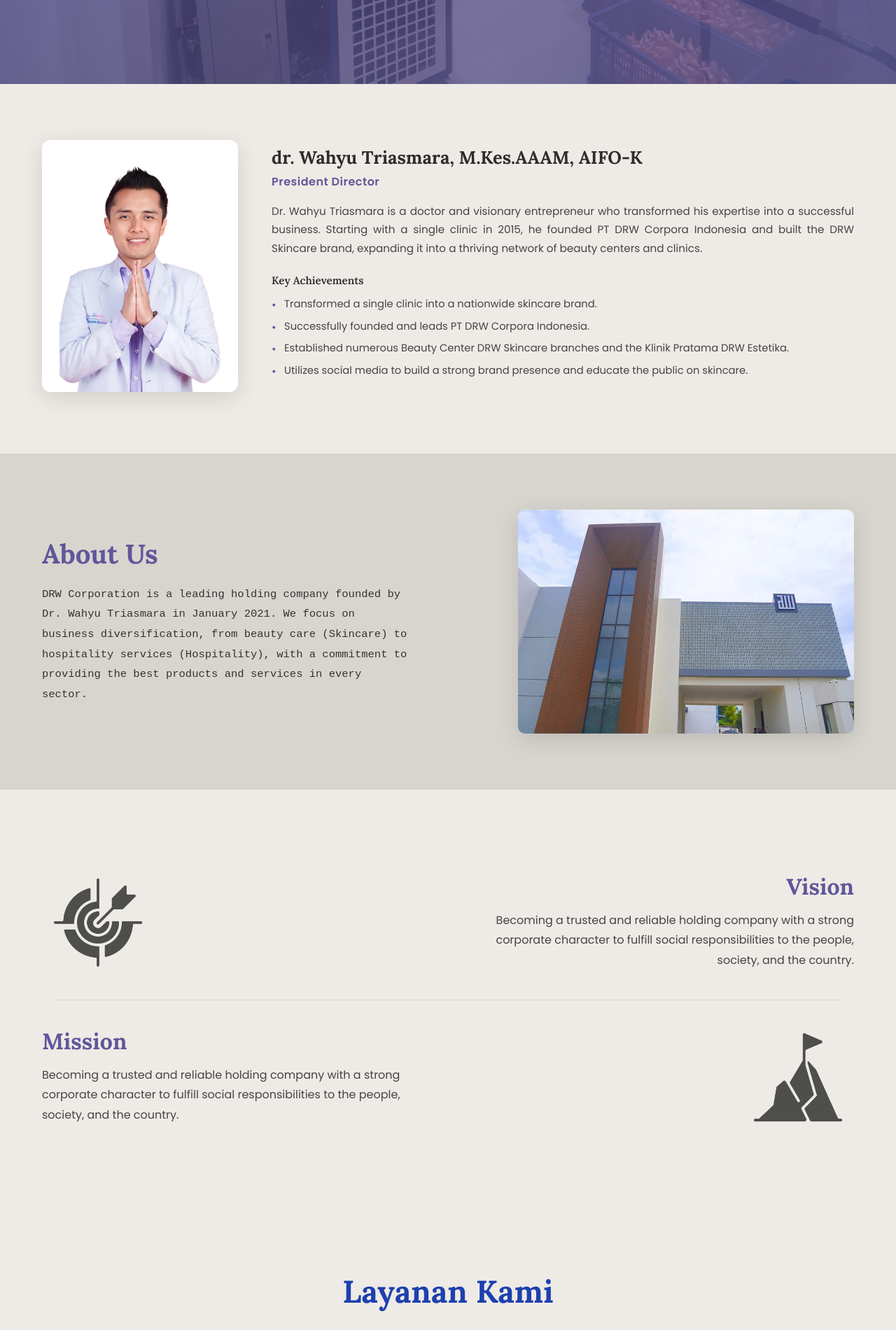
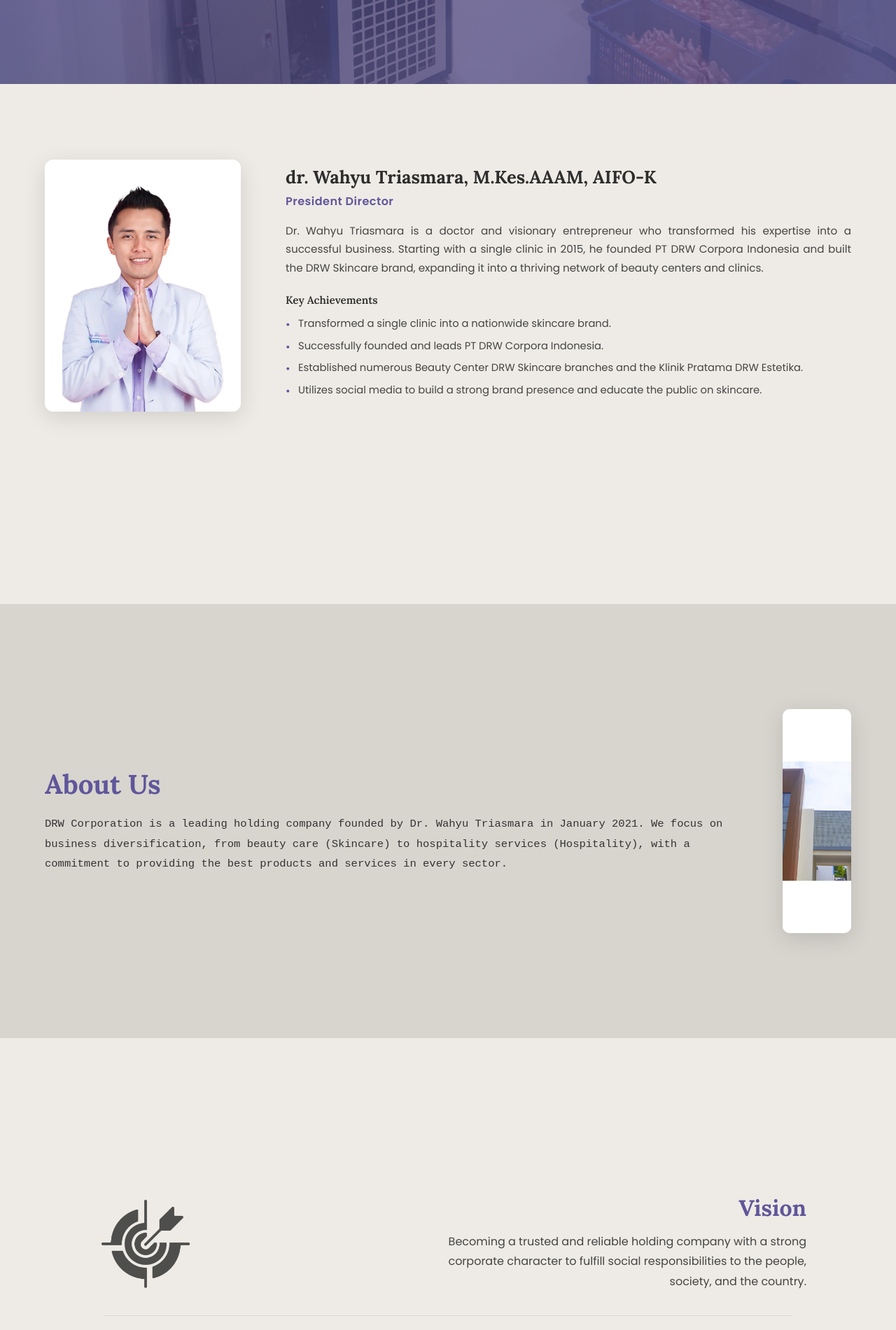
Before and after one commit to MKWcorp/drwcorpora, a React (Vite) app: page / in a window 1280 px wide. Shown: the part 680-2580 px from the top of the page at 70% size. Built offline with nearby package versions, Linux system fonts and the light colour scheme.

Commit message:
fix: Sesuaikan ukuran frame Dokter, About Us, Visi Misi sesuai spesifikasi Figma

```diff
--- a/src/components/AboutSection.tsx
+++ b/src/components/AboutSection.tsx
@@ -3,7 +3,6 @@
 export default function AboutSection() {
   return (
     <section id="about" className="about">
-      <div className="container">
         <div className="about-content">
           <div className="about-left">
             <h2 className="about-title">About Us</h2>
@@ -20,7 +19,6 @@
             </div>
           </div>
         </div>
-      </div>
     </section>
   )
 }
--- a/src/components/DoctorSection.tsx
+++ b/src/components/DoctorSection.tsx
@@ -3,7 +3,6 @@
 export default function DoctorSection() {
   return (
     <section className="doctor-section">
-      <div className="container">
         <div className="doctor-card">
           <div className="doctor-photo-wrap">
             <img src="/dr-wahyu.jpg" alt="dr. Wahyu Triasmara" className="doctor-photo" />
@@ -34,7 +33,6 @@
             </div>
           </div>
         </div>
-      </div>
     </section>
   )
 }
--- a/src/components/VisionMissionSection.tsx
+++ b/src/components/VisionMissionSection.tsx
@@ -3,7 +3,7 @@
 export default function VisionMissionSection() {
   return (
     <section className="vision-mission">
-      <div className="container">
+      <div className="vm-container">
         {/* Vision Row: icon kiri, teks kanan */}
         <div className="vm-row vision-row">
           <div className="vm-icon-wrap">
--- a/src/styles/about.css
+++ b/src/styles/about.css
@@ -1,14 +1,21 @@
 /* About Us Section - background campuran #EEEBE6 + 10% #333333 = #D8D5CF */
 .about {
   background: #D8D5CF;
-  padding: 80px 0;
+  width: 100%;
 }
 
 .about-content {
-  display: grid;
-  grid-template-columns: 1fr 1fr;
-  gap: 60px;
+  display: flex;
+  flex-direction: row;
+  justify-content: space-between;
   align-items: center;
+  width: 100%;
+  max-width: 1280px;
+  min-height: 500px;
+  margin: 0 auto;
+  padding: 64px 64px;
+  box-sizing: border-box;
+  gap: 48px;
 }
 
 .about-left {
--- a/src/styles/doctor.css
+++ b/src/styles/doctor.css
@@ -1,14 +1,21 @@
 .doctor-section {
   background: #EEEBE6;
-  padding: 80px 0;
+  width: 100%;
 }
 
 .doctor-card {
   display: flex;
+  flex-direction: row;
   align-items: flex-start;
-  gap: 48px;
+  gap: 64px;
   background: #EEEBE6;
   border-radius: 0;
+  width: 100%;
+  max-width: 1280px;
+  min-height: 623px;
+  margin: 0 auto;
+  padding: 48px 64px;
+  box-sizing: border-box;
 }
 
 .doctor-photo-wrap {
--- a/src/styles/vision.css
+++ b/src/styles/vision.css
@@ -1,14 +1,26 @@
 /* Vision Mission Section */
 .vision-mission {
   background: #EEEBE6;
-  padding: 80px 0;
+  width: 100%;
+}
+
+.vm-container {
+  display: flex;
+  flex-direction: column;
+  width: 100%;
+  max-width: 1280px;
+  min-height: 672px;
+  margin: 0 auto;
+  padding: 64px 128px;
+  box-sizing: border-box;
+  gap: 32px;
+  justify-content: center;
 }
 
 .vm-row {
   display: flex;
   align-items: center;
   gap: 60px;
-  padding: 40px 0;
 }
 
 .vision-row {
@@ -80,8 +92,10 @@
 }
 
 @media (max-width: 768px) {
-  .vision-mission {
-    padding: 60px 0;
+  .vm-container {
+    padding: 48px 24px;
+    min-height: unset;
+    gap: 24px;
   }
 
   .vm-row {
```
